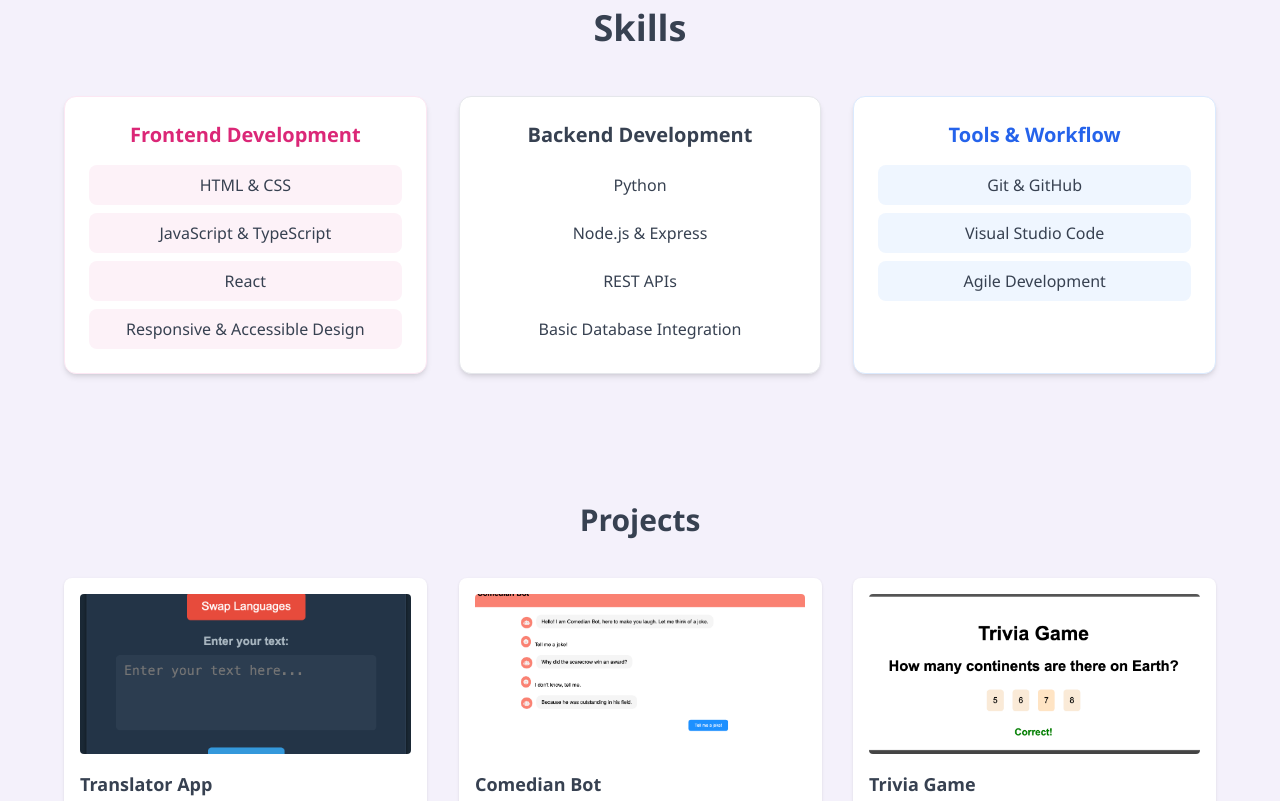
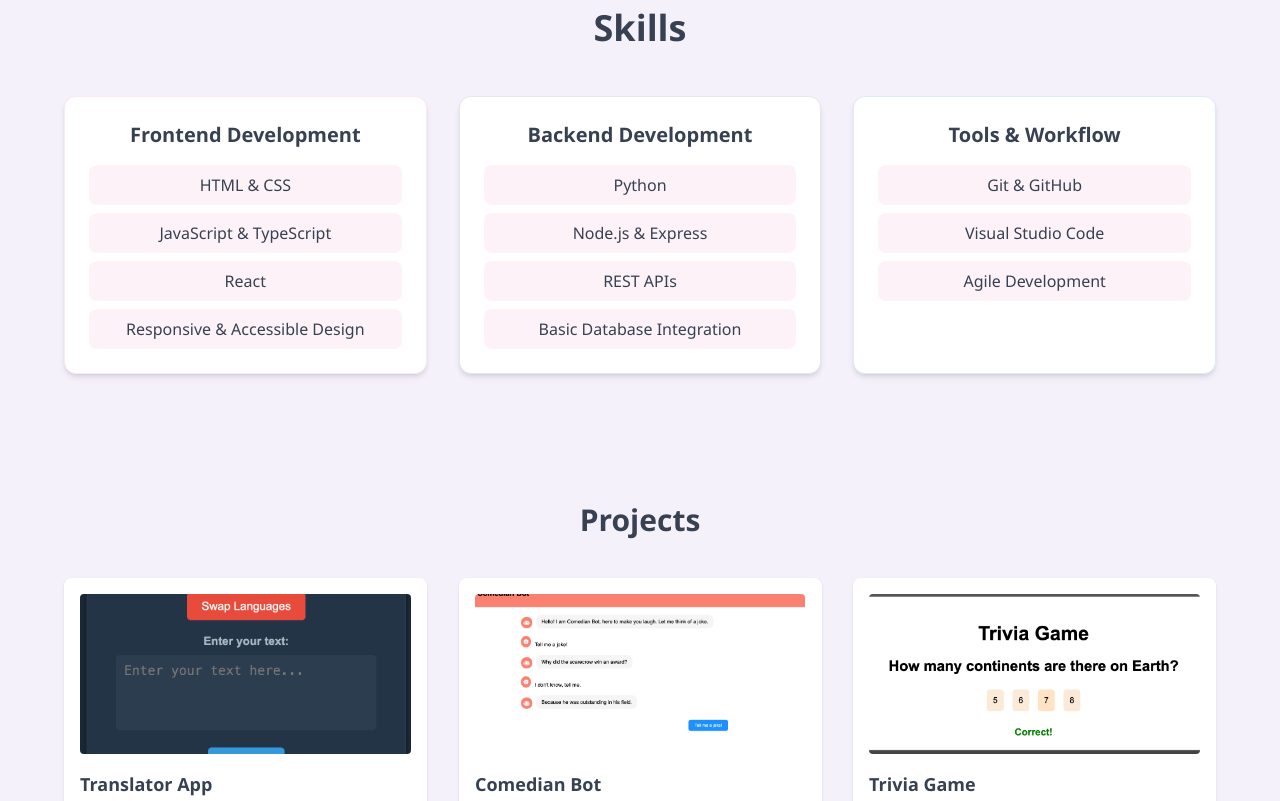
Before and after one commit to filipalopescarvalho/portfolio, a plain HTML site: page index.html in a window 1280 px wide. Shown: the part 800-1601 px from the top of the page. Drawn offline with nearby package versions, Linux system fonts and the light colour scheme.

Commit message:
origin main

```diff
--- a/index.html
+++ b/index.html
@@ -42,7 +42,7 @@
         <a href="#contact" class="hover:underline">Contact</a>
         <a href="files/Filipa_Lopes_Resume.pdf" download
         class="mt-8 inline-block bg-violet-300 text-slate-700 font-semibold px-6 py-3 rounded-lg shadow hover:bg-violet-600 transition">
-       ⬇️ Download Resume </a>
+Download Resume </a>
            </nav>
     </div>
   </header>
@@ -75,7 +75,7 @@
       <div class="grid md:grid-cols-3 gap-8">
 
         <div class="bg-white rounded-xl shadow-md p-6 hover:shadow-xl transition border border-pink-100">
-          <h3 class="text-xl font-semibold text-pink-600 mb-4">Frontend Development</h3>
+          <h3 class="text-xl font-semibold text-lavender-200 mb-4">Frontend Development</h3>
           <ul class="space-y-2 text-slate-700">
             <li class="bg-pink-50 rounded-lg px-4 py-2">HTML & CSS</li>
             <li class="bg-pink-50 rounded-lg px-4 py-2">JavaScript & TypeScript</li>
@@ -84,20 +84,20 @@
           </ul>
         </div>
           <div class="bg-white rounded-xl shadow-md p-6 hover:shadow-xl transition border border-violet-100">
-          <h3 class="text-xl font-semibold text-violet-600 mb-4">Backend Development</h3>
+          <h3 class="text-xl font-semibold text-lavender-400 mb-4">Backend Development</h3>
           <ul class="space-y-2 text-slate-700">
-            <li class="bg-violet-50 rounded-lg px-4 py-2">Python</li>
-            <li class="bg-violet-50 rounded-lg px-4 py-2">Node.js & Express</li>
-            <li class="bg-violet-50 rounded-lg px-4 py-2">REST APIs</li>
-            <li class="bg-violet-50 rounded-lg px-4 py-2">Basic Database Integration</li>
+            <li class="bg-pink-50 rounded-lg px-4 py-2">Python</li>
+            <li class="bg-pink-50 rounded-lg px-4 py-2">Node.js & Express</li>
+            <li class="bg-pink-50 rounded-lg px-4 py-2">REST APIs</li>
+            <li class="bg-pink-50 rounded-lg px-4 py-2">Basic Database Integration</li>
           </ul>
         </div>
           <div class="bg-white rounded-xl shadow-md p-6 hover:shadow-xl transition border border-blue-100">
-          <h3 class="text-xl font-semibold text-blue-600 mb-4">Tools & Workflow</h3>
+          <h3 class="text-xl font-semibold text-lavender-600 mb-4">Tools & Workflow</h3>
           <ul class="space-y-2 text-slate-700">
-            <li class="bg-blue-50 rounded-lg px-4 py-2">Git & GitHub</li>
-            <li class="bg-blue-50 rounded-lg px-4 py-2">Visual Studio Code</li>
-            <li class="bg-blue-50 rounded-lg px-4 py-2">Agile Development</li>
+            <li class="bg-pink-50 rounded-lg px-4 py-2">Git & GitHub</li>
+            <li class="bg-pink-50 rounded-lg px-4 py-2">Visual Studio Code</li>
+            <li class="bg-pink-50 rounded-lg px-4 py-2">Agile Development</li>
           </ul>
         </div>
 
```
